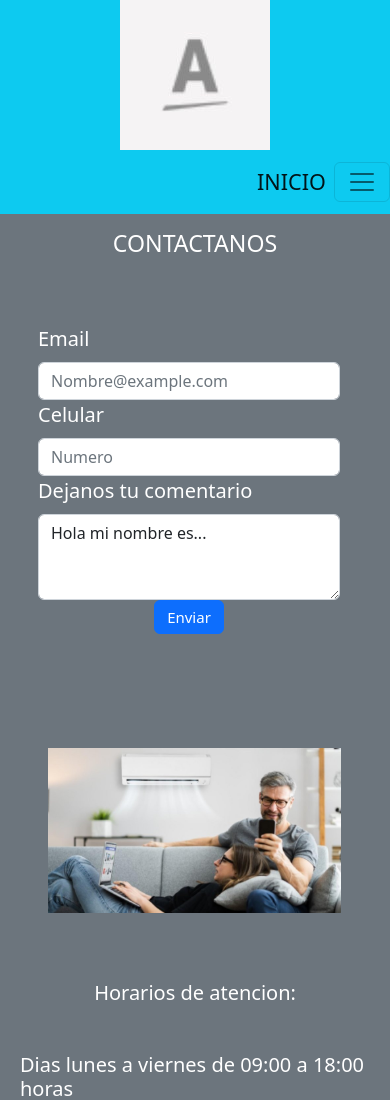
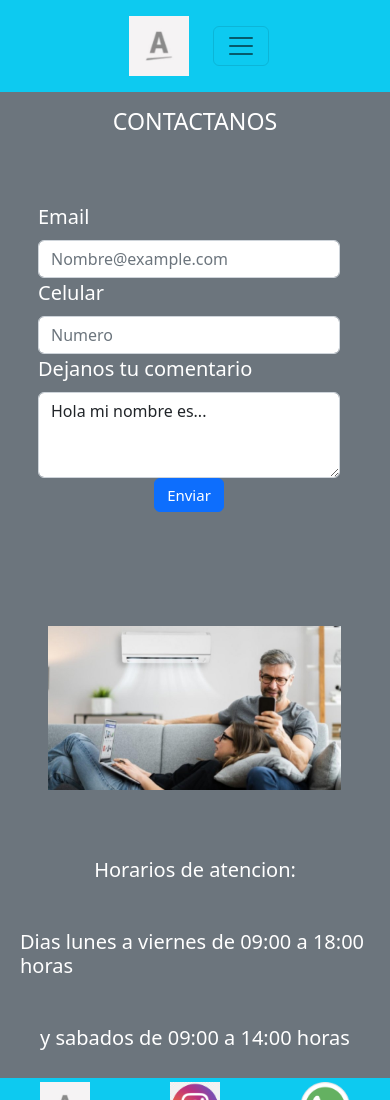
Before and after one commit to JonathanAguirre28/DesarrolloWeb-Bootstrap, a website: page pages/contacto.html in a window 390 px wide. Shown: the top 1100 px of the page. Drawn offline with nearby package versions, Linux system fonts and the light colour scheme.

Commit message:
modificando el header para todas las paginas

```diff
--- a/pages/contacto.html
+++ b/pages/contacto.html
@@ -22,20 +22,22 @@
     <div class="container-fluid p-0" data-aos="zoom-out">
         <!-- ------------------------------- header -------------------------------- -->
         <header class="row bg-info text-dark">
-            <div class="col-lg-6 col-12 rowmobile ">
-                <img src="../imagenes/icono.jpg" alt="logo">
+            <div class="header__div">
+              <nav class="navbar navbar-expand-lg bg-info text-dark header__modificado header__nav" data-aos="zoom-in">
+                <a class="navbar-brand fs-4 modal-dialog-scrollable p-2 bs-white w-100 d-flex justify-content-between" href="index.html">
+                  <div class=" col-lg-6 col-12 rowmobile header__nav">
+                    <img src="../imagenes/icono.jpg" alt="logo" class="header__logo">
                   </div>
-            <div class="col-lg-6 col-12 d-flex justify-content-end">
-                <nav class="navbar navbar-expand-lg bg-info text-dark" data-aos="zoom-in">
-                    <a class="navbar-brand fs-4 modal-dialog modal-dialog-scrollable p-2"
-                        href="../index.html">INICIO</a>
-                    <button class="navbar-toggler" type="button" data-bs-toggle="collapse"
-                        data-bs-target="#navbarNavDropdown" aria-controls="navbarNavDropdown" aria-expanded="false"
-                        aria-label="Toggle navigation">
+                </a>
+                <button class="navbar-toggler" type="button" data-bs-toggle="collapse" data-bs-target="#navbarNavDropdown"
+                  aria-controls="navbarNavDropdown" aria-expanded="false" aria-label="Toggle navigation">
                   <span class="navbar-toggler-icon"></span>
                 </button>
                 <div class="collapse navbar-collapse" id="navbarNavDropdown">
                   <ul class="navbar-nav">
+                    <li class="nav-item">
+                      <a class="nav-link fs-4" aria-current="page" href="../index.html">INICIO</a>
+                    </li>
                     <li class="nav-item">
                       <a class="nav-link fs-4" aria-current="page" href="nosotros.html">NOSOTROS</a>
                     </li>
--- a/scss/_general.scss
+++ b/scss/_general.scss
@@ -59,11 +59,23 @@
         height: auto;
     }
 
-    .header__nav{
-        margin: 10px;
+    .header__div {
+        display: flex;
+        justify-content: center;
+        align-items: center;
+
+
+        .header__modificado {
+            display: flex;
+            flex-wrap: nowrap;
+            align-items: center;
+
+            .header__logo {
+                width: 60px;
+            }
+        }
     }
 }
-
 
 .card {
     background-color: $gray-400;
```
Also changed, not shown: index.html (+5 -5 lines), pages/nosotros.html (+12 -8 lines), pages/presupuesto.html (+13 -9 lines), pages/producto.html (+12 -8 lines), css/style.css, 1 other file. Lines whose indentation alone changed are shown as unchanged.
